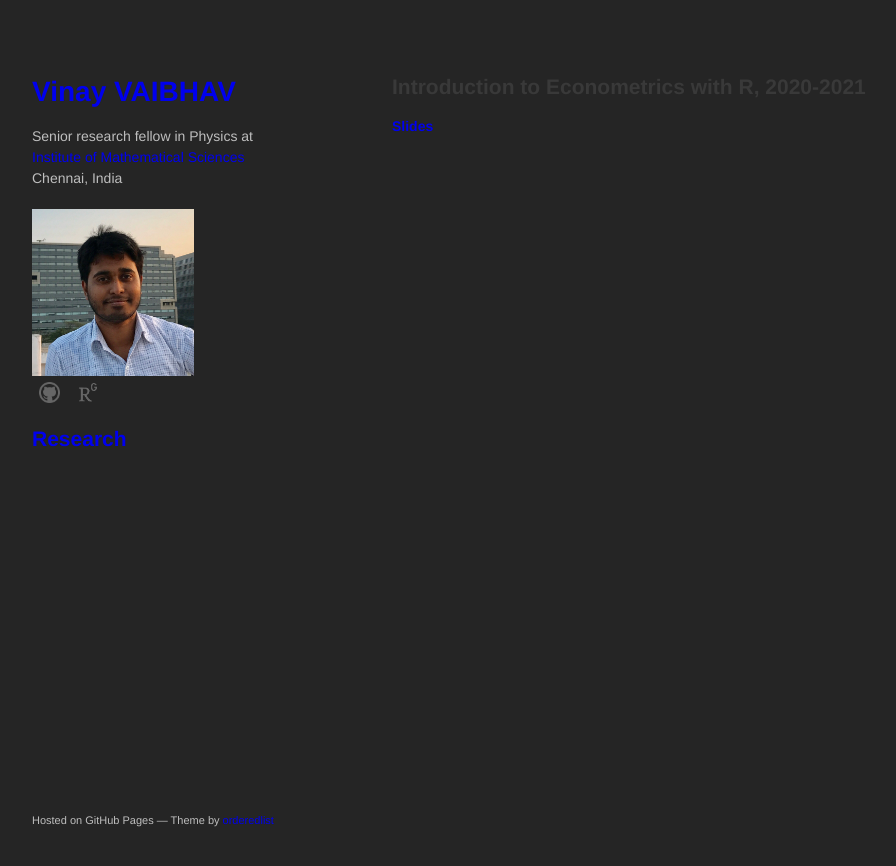
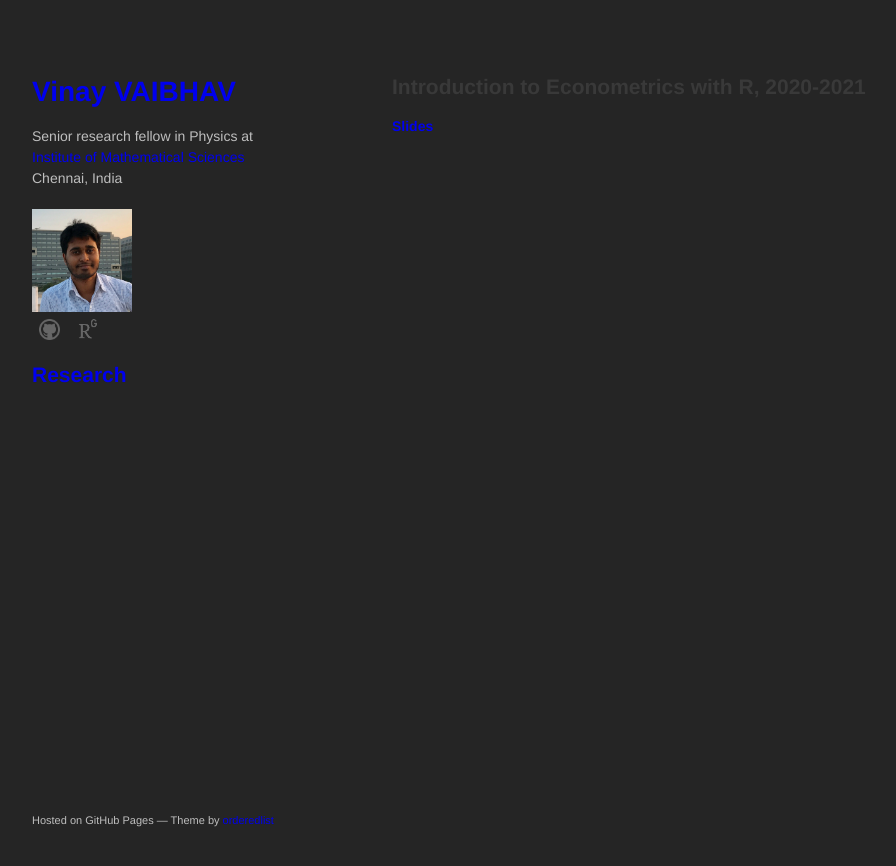
Before and after one commit to vinayphys/vinayphys.github.io, a Jekyll site: the page built from Teaching.md, in a window 1280 px wide. Shown: the top 866 px of the page, without its empty margins (178-1074 px from the left). Built offline with Jekyll 4.4.1, drawn with Linux system fonts in a browser that asks for light colours; our own code applies the rules of GitHub Pages for plain Markdown files; a script that is not in the unit is left out.

Commit message:
Update default.html

```diff
--- a/_layouts/default.html
+++ b/_layouts/default.html
@@ -20,7 +20,7 @@
 
         <p>{{ site.description | default: site.github.project_tagline }}</p>
 
-       <img src="images/photo_profile.jpg" width="60%"/>
+       <img src="images/photo_profile.jpg" width="100"/>
 
          <br>
         &thinsp;
```
